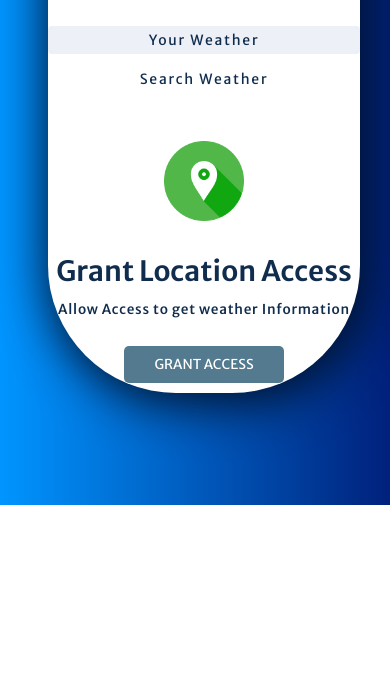
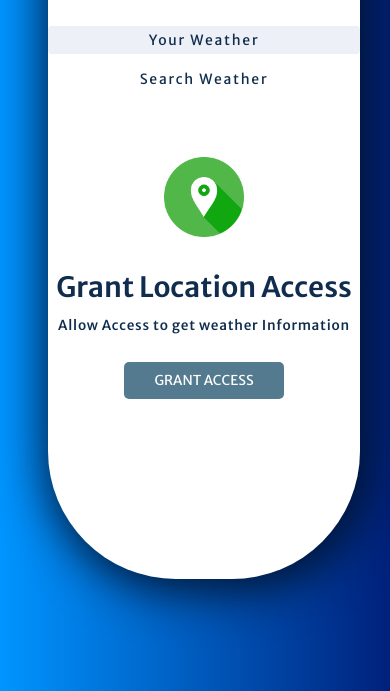
Before and after one commit to dhuruv0003/Weather-App-Dhuruv-Kumar, a plain HTML site: page index.html in a window 390 px wide. Shown: the part 222-913 px from the top of the page. Before the commit the page ends 844 px from the top, so only its background shows below. Drawn offline with Linux system fonts and the light colour scheme.

Commit message:
Update styles.css

```diff
--- a/styles.css
+++ b/styles.css
@@ -288,10 +288,10 @@ h1 {
         display: none;
     }
 
-    .grant-location-container.active {
+     .grant-location-container.active {
         display   : flex;
         text-align: center;
-        margin-top: -1rem;
+        height: 50vh;
     }
 
     .grant-location-container img {
```
